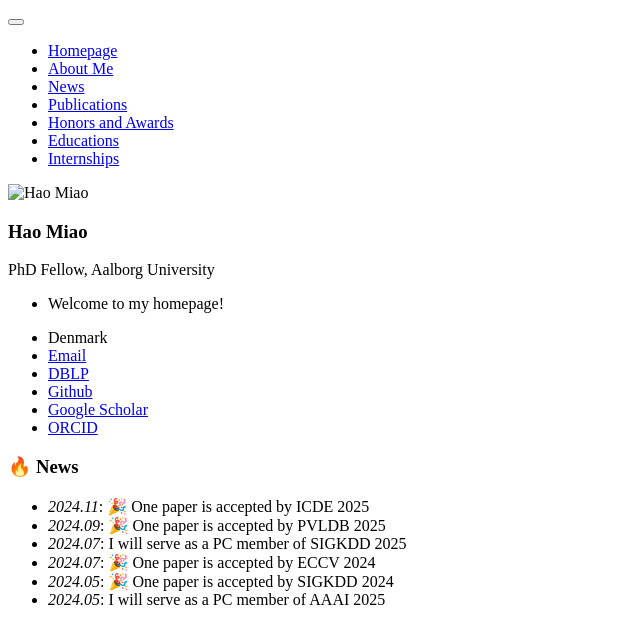
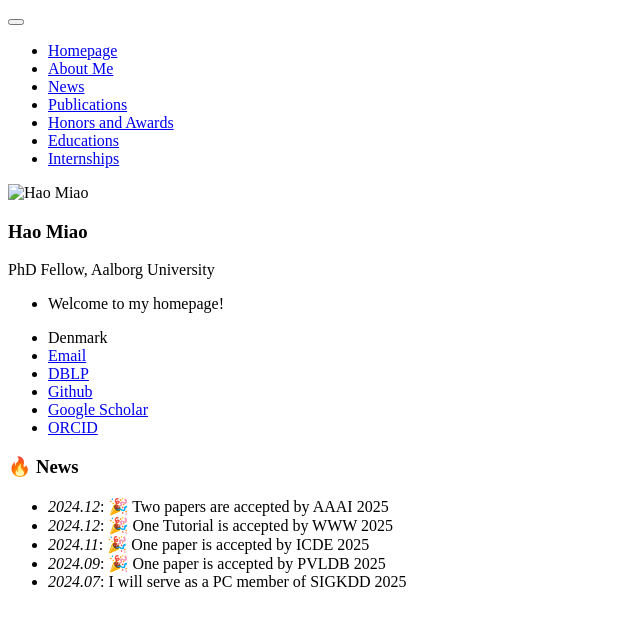
Before and after one commit to MiaoHaoSunny/MiaoHaoSunny.github.io, a Jekyll site: the page built from _pages/includes/news.md, in a window 1280 px wide. Shown: the top 644 px of the page, without its empty margins (0-640 px from the left). Built offline with Jekyll 4.4.1, drawn with Linux system fonts in a browser that asks for light colours; our own code applies the rules of GitHub Pages for plain Markdown files.

Commit message:
Update news.md

```diff
--- a/_pages/includes/news.md
+++ b/_pages/includes/news.md
@@ -1,7 +1,6 @@
 # 🔥 News
+- *2024.12*: 🎉 Two papers are accepted by AAAI 2025
+- *2024.12*: 🎉 One Tutorial is accepted by WWW 2025
 - *2024.11*: 🎉 One paper is accepted by ICDE 2025
 - *2024.09*: 🎉 One paper is accepted by PVLDB 2025
 - *2024.07*: I will serve as a PC member of SIGKDD 2025
-- *2024.07*: 🎉 One paper is accepted by ECCV 2024
-- *2024.05*: 🎉 One paper is accepted by SIGKDD 2024
-- *2024.05*: I will serve as a PC member of AAAI 2025
```
